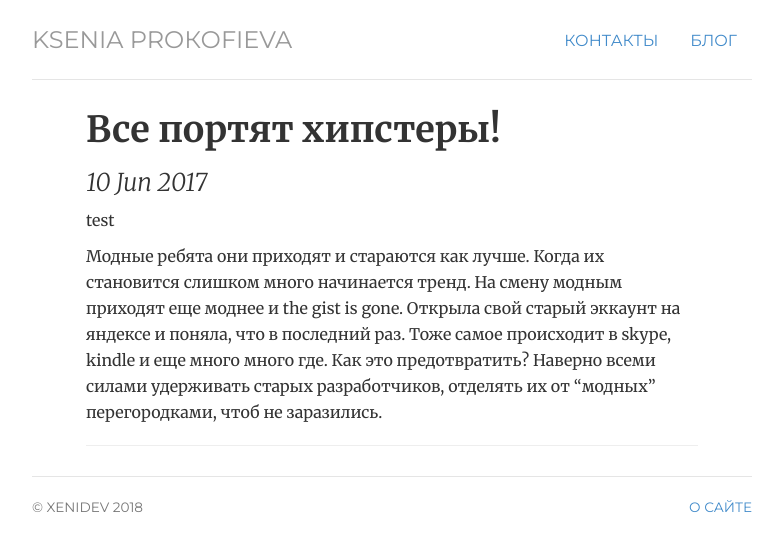
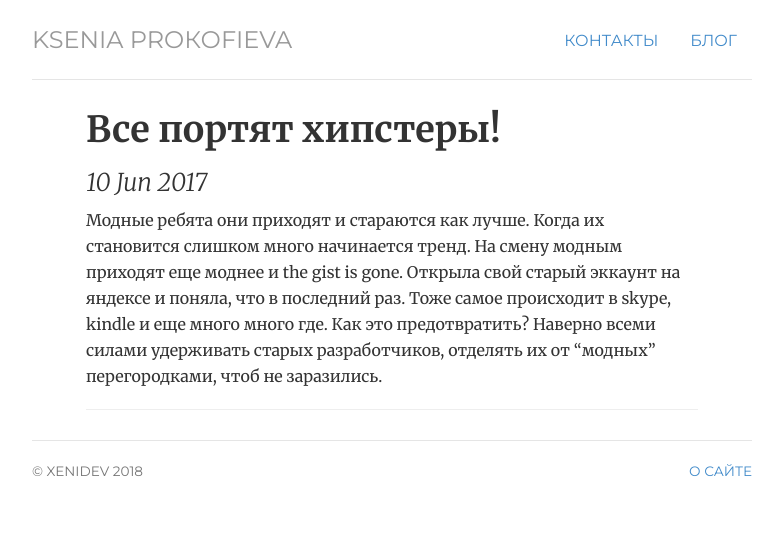
Before and after one commit to ValeraS/xenidev.github.io, a Jekyll site: the page built from _posts/2017-06-10-Все-портят -хипстеры!.md, in a window 1280 px wide. Shown: the top 551 px of the page, without its empty margins (248-1030 px from the left). Built offline with Jekyll 4.4.1, drawn with Linux system fonts in a browser that asks for light colours.

Commit message:
Update post.html

```diff
--- a/_layouts/post.html
+++ b/_layouts/post.html
@@ -12,7 +12,7 @@ notes: active
 			</info></h2>
 			<!-- Post content -->
 			<div class="notebody">
-				<p>test</p>{{ content }}
+				{{ content }}
 			</div>
 			<!-- Post info -->
 			<div class="noteinfo">
```
